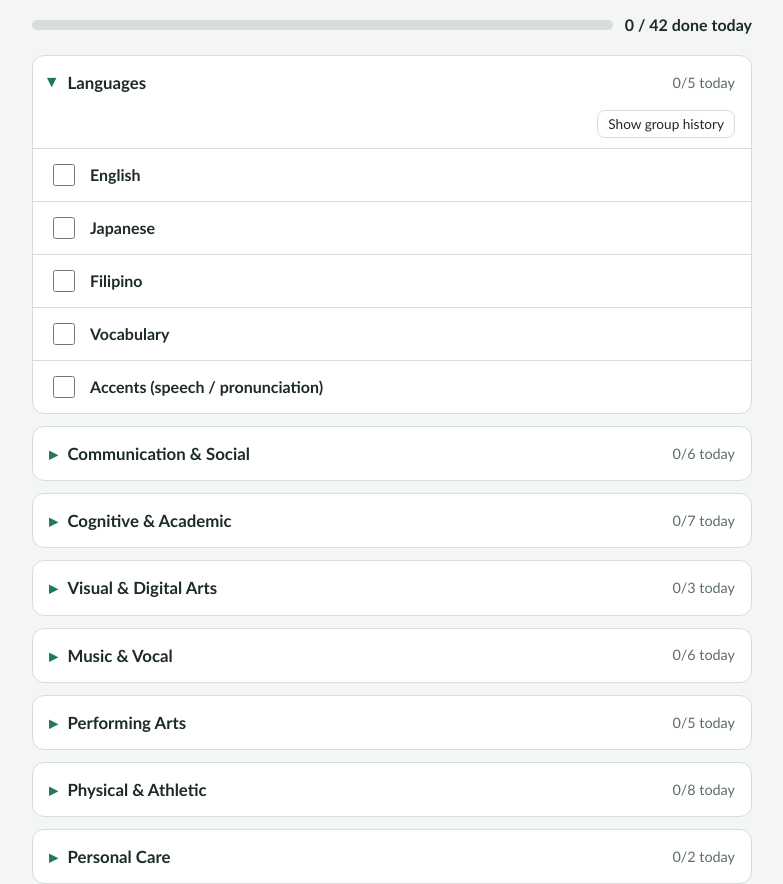
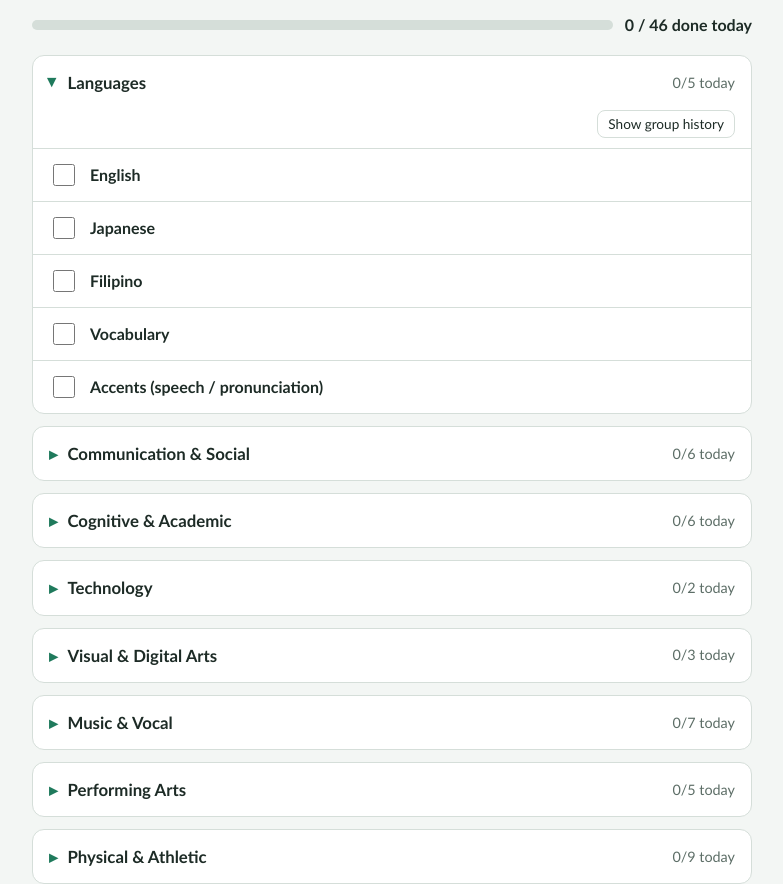
Before and after one commit to jebroladiwang-hue/AP, a plain HTML site: page index.html in a window 1280 px wide. Shown: the part 89-973 px from the top of the page, without its empty margins (248-1031 px from the left). Drawn offline with Linux system fonts and the light colour scheme.

Commit message:
Update index.html

```diff
--- a/index.html
+++ b/index.html
@@ -107,12 +107,13 @@ footer{display:flex;gap:8px;flex-wrap:wrap;margin-top:20px}
 const CATS = [
   ["Languages", ["English","Japanese","Filipino","Vocabulary","Accents (speech / pronunciation)"]],
   ["Communication & Social", ["Speaking","Debate","Social skill","Persuasion / reading people","Skulduggery (cunning / trickery)","Essay writing"]],
-  ["Cognitive & Academic", ["Chess","Memorization","Psychology","Science","Coding","Editing","Skulduggery (scheming / strategy)"]],
+  ["Cognitive & Academic", ["Chess","Memorization","Psychology","Science","Editing","Skulduggery (scheming / strategy)"]],
+  ["Technology", ["Coding","CSS"]],
   ["Visual & Digital Arts", ["Drawing","Digital art","Photoshop"]],
-  ["Music & Vocal", ["Violin","Ukulele","Flute / recorder","Singing","Vocal percussion / mimicry","Vocal synthesis (Vocaloid)"]],
+  ["Music & Vocal", ["Violin","Ukulele","Electric guitar","Flute / recorder","Singing","Vocal percussion / mimicry","Vocal synthesis (Vocaloid)"]],
   ["Performing Arts", ["Dancing","Tap dance","Mime","Voice acting","Magic tricks"]],
-  ["Physical & Athletic", ["Swimming","Aerobics","Parkour","Martial arts / combat","Flexibility","Balance","Juggling","Skulduggery (stealth / sneaking)"]],
-  ["Personal Care", ["Grooming / beauty care","Makeup"]]
+  ["Physical & Athletic", ["Swimming","Aerobics","Parkour","Martial arts / combat","Flexibility","Balance","Juggling","Hula hooping (hoop dance)","Skulduggery (stealth / sneaking)"]],
+  ["Personal Care & Life Skills", ["Grooming / beauty care","Makeup","Cooking"]]
 ];
 const KEY = "skillRoutine:v1";
 let logs = {};
```
